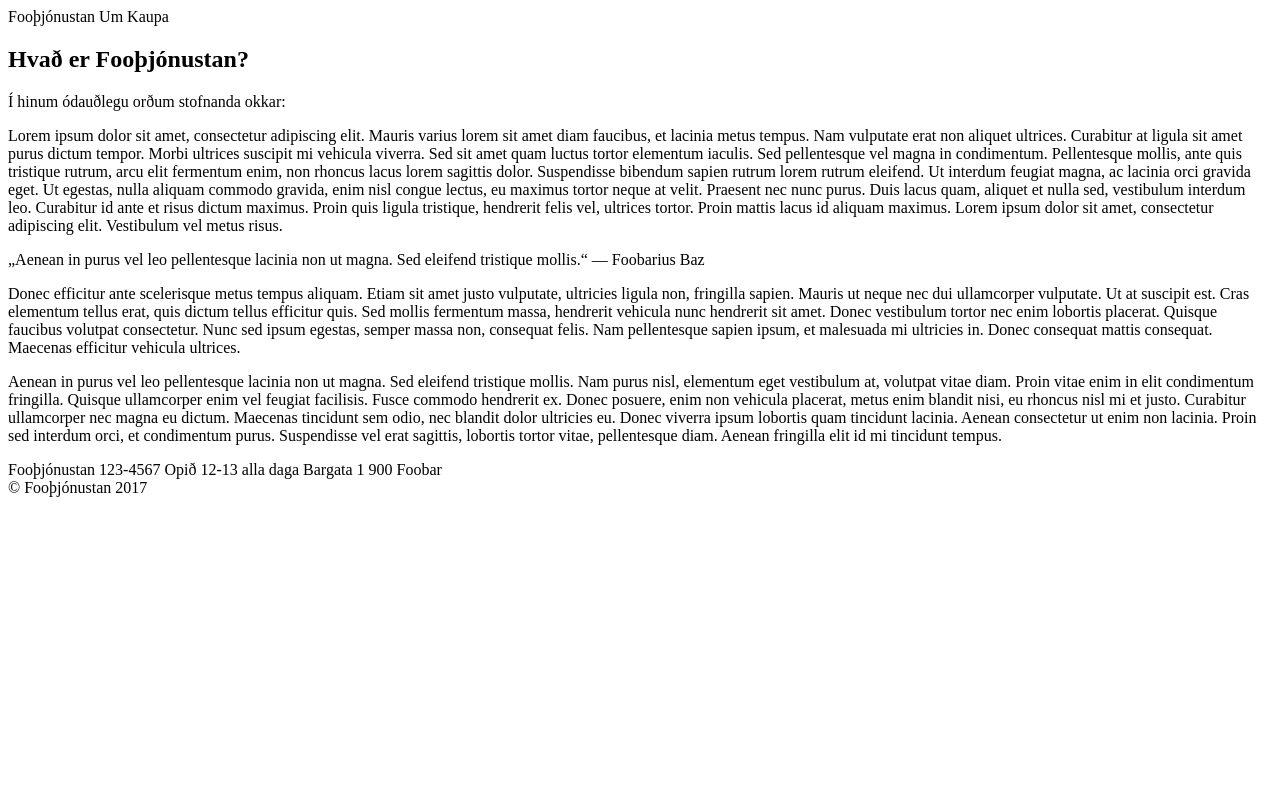
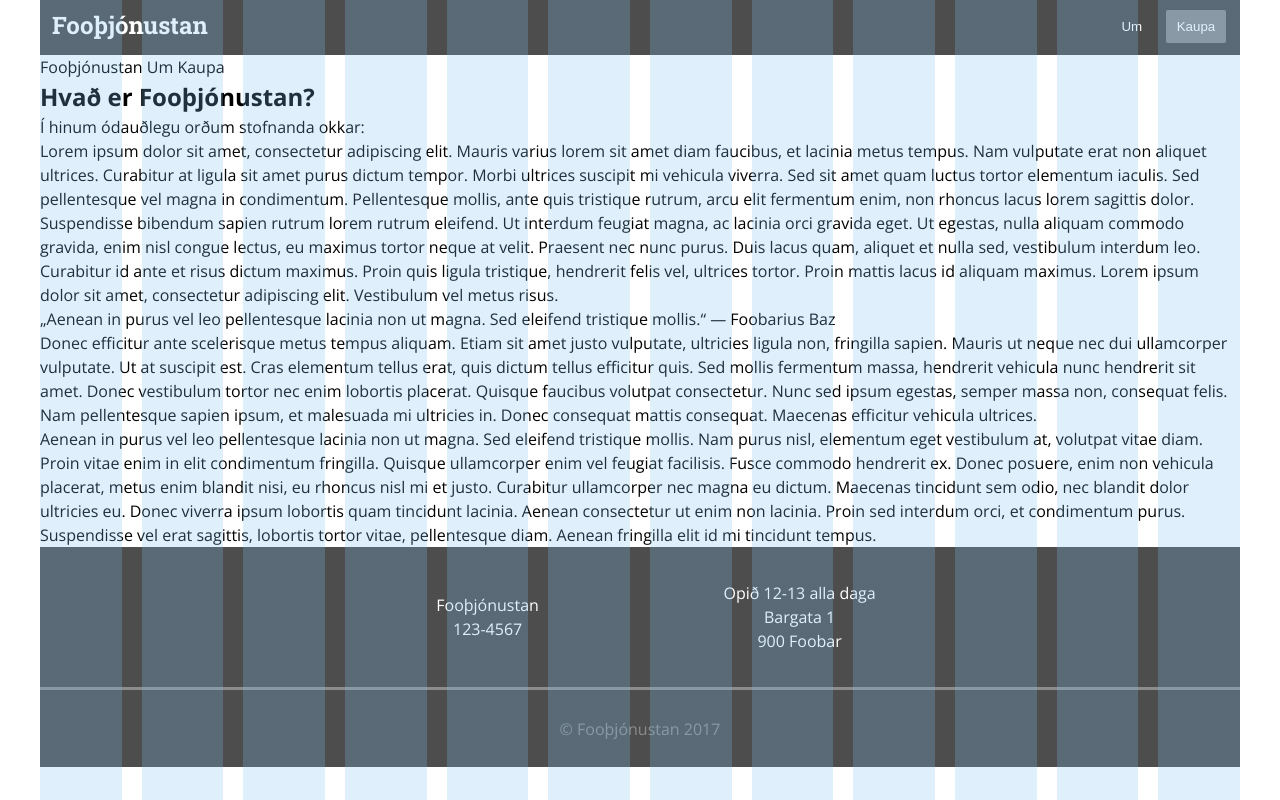
Before and after one commit to aheimdal/stora-verkefni1, a website: page um.html in a window 1280 px wide. Drawn offline with nearby package versions, Linux system fonts and the light colour scheme.

Commit message:
Uppfærð um síða - Addi

```diff
--- a/um.html
+++ b/um.html
@@ -1,10 +1,27 @@
 <!doctype html>
-<html lang="is">
+<html class="grid" lang="is">
   <head>
     <meta charset="utf-8">
-    <meta name="viewport" content="width=device-width" />
-    <title>Um Fooþjónustuna</title>
+    <title>Stóra verkefni 1 Forsíða</title>
+    <link href="https://fonts.googleapis.com/css?family=Open+Sans:400,400i,700|Roboto+Slab:400,700" rel="stylesheet">
+    <link rel="stylesheet" href="styles.css">
+    <link rel="stylesheet" href="grid.css">
   </head>
+<body>
+
+<header>
+    <div class="headbar">
+      <p class="headbar__text">Fooþjónustan</p>
+      <div class="headbar__buttons">
+      <button class="headbar__buttonum">Um</button>
+      <button class="headbar__buttonkaupa">Kaupa</button>
+      </div>
+      <!--<span class="headbar__text">Fooþjónustan</span>
+      <button class="headbar__buttonum">Um</button>
+      <button class="headbar__buttonkaupa">Kaupa</button>-->
+    </div>
+</header>
+
 
 <main>
   <section>
@@ -39,14 +56,14 @@
     </p>
   </section>
 
-  <section>
-    Fooþjónustan
-    123-4567
-
-    Opið 12-13 alla daga
-    Bargata 1
-    900 Foobar
-  </section>
-  <section>
-    © Fooþjónustan 2017
-  </section>
+  <div class="footer">
+    <p class="footer__uppl">Fooþjónustan
+      123-4567</p>
+    <p class="footer__uppl">Opið 12-13 alla daga
+      Bargata 1
+      900 Foobar</p>
+  </div>
+  <div class="footer2">
+    <p class="footer2__bottom">© Fooþjónustan 2017</p>
+  </div>
+</body>
```
